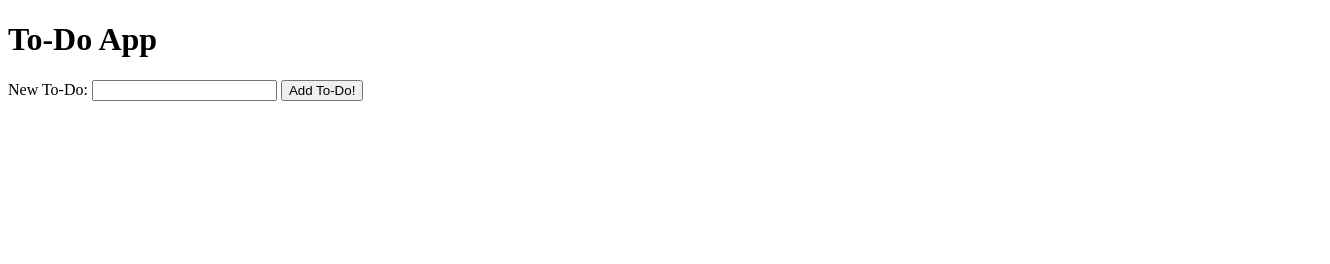
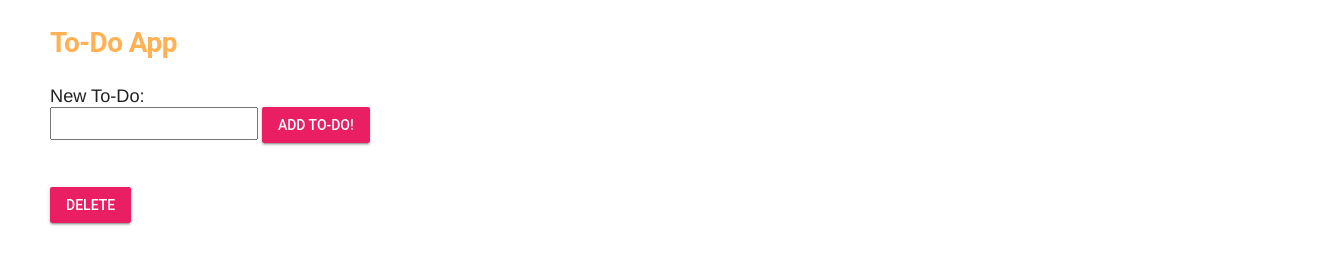
Before and after one commit to misaismisa/to-do-app, a plain HTML site: page index.html in a window 1280 px wide. Shown: the whole page, 1330 px wide, since content can reach past the window. Drawn offline with nearby package versions, Linux system fonts and the light colour scheme.

Commit message:
changed styling to mdl

```diff
--- a/index.html
+++ b/index.html
@@ -3,18 +3,29 @@
   <head>
     <meta name="viewport" content="width=device-width, initialso-scale=1">
     <title>To-Do App</title>
+    <!-- Material Design Lite -->
+    <link rel="stylesheet" href="https://code.getmdl.io/1.3.0/material.pink-amber.min.css">
+    <script defer src="https://code.getmdl.io/1.3.0/material.min.js"></script>
+
+    <!-- Custom Styles -->
+    <link rel="stylesheet" href="styles/main.css">
   </head>
+
   <body>
     <h1>To-Do App</h1>
 
     <form id="addToDoForm">
-      <label for="newToDoText">New To-Do:</label>
-      <input type="text" id="newToDoText">
-      <button type="submit">Add To-Do!</button>
+      <label for="newToDoText">New To-Do:</label><br>
+      <input class="toDoText" type="text" id="newToDoText">
+      <button class="mdl-button mdl-js-button mdl-button--raised mdl-button--colored" type="submit">Add To-Do!</button>
     </form>
 
-    <ul id="toDoList">
+    <ul class="mdl-list" id="toDoList">
     </ul>
+
+    <form id="deleteForm">
+      <button class="mdl-button mdl-js-button mdl-button--raised mdl-button--colored" type="submit">Delete</button>
+    </form>
 
     <script src="app.js"></script>
   </body>
--- /dev/null
+++ b/styles/main.css
@@ -0,0 +1,26 @@
+h1 {
+  color: rgba(255, 177, 84);
+  font-weight: bold;
+  font-size: 2rem;
+}
+
+body {
+  margin-left: 50px;
+}
+
+label {
+  font-size: 1.3rem;
+}
+
+input {
+  width: 200px;
+  height: 27px;
+}
+
+input.toDoText {
+  font-size: 1rem;
+}
+
+ul {
+  font-size: 1rem;
+}
```
Also changed, not shown: app.js (line endings or trailing spaces).
